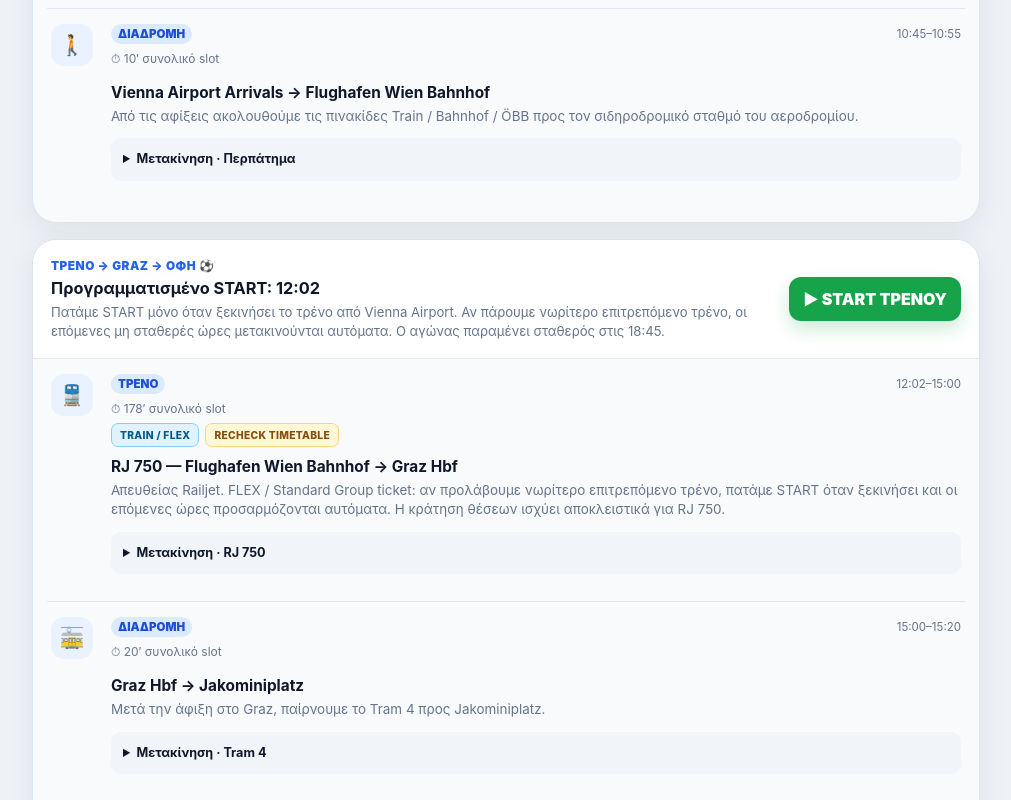
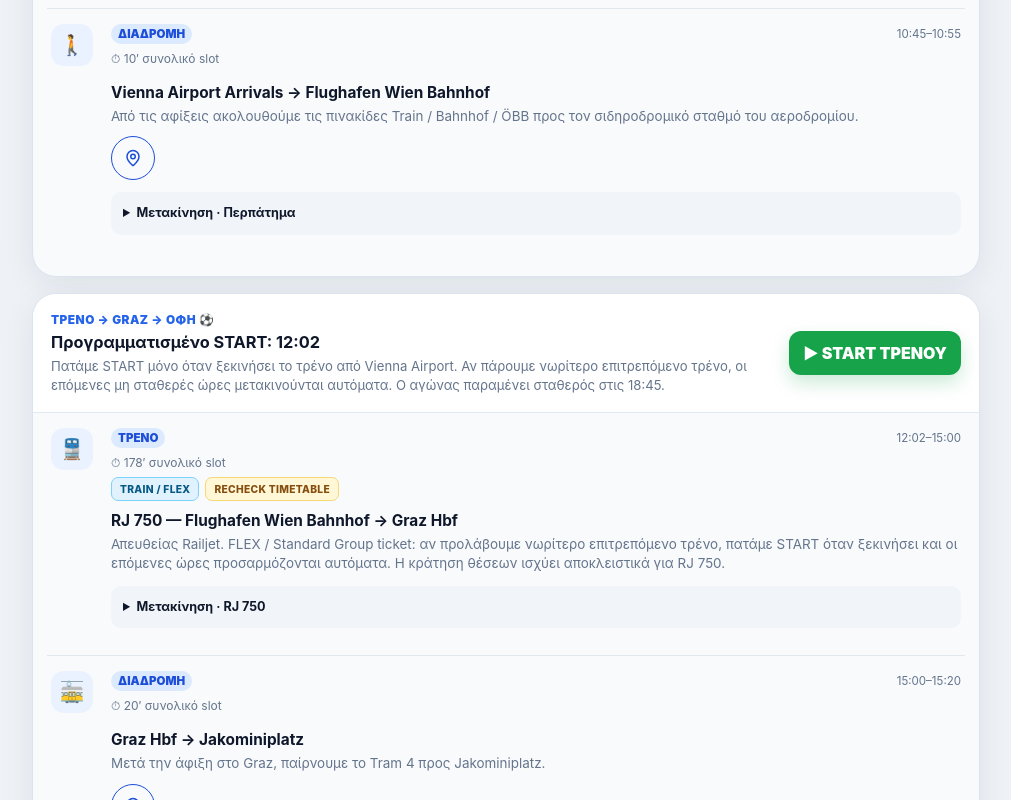
Before and after one commit to Giortamis/Graz-trip, a React (Vite) app: page / in a window 1280 px wide. Shown: the part 1180-1980 px from the top of the page, without its empty margins (134-1145 px from the left). Built offline with nearby package versions, Linux system fonts and the light colour scheme.

Commit message:
Use central map for single-leg routes and leg maps for multi-leg routes

```diff
--- a/src/App.jsx
+++ b/src/App.jsx
@@ -198,7 +198,7 @@ function ActivityDetails({ item, onOpenPhoto }) {
       name: item.title,
       mapUrl: item.mapUrl || (item.destination ? mapUrl(item.destination, item.mode, item.origin) : undefined),
       website: item.website, phone: item.phone, email: item.email,
-    }} hideMap={hideMapForItem || (isRoute && item.legs?.length > 0)} />}
+    }} hideMap={hideMapForItem || (isRoute && item.legs?.length > 1)} />}
 
     {!!item.legs?.length && <details className="transport-details">
       <summary>Μετακίνηση · {item.legs.map(l => l.line).join(' → ')}</summary>
@@ -207,7 +207,7 @@ function ActivityDetails({ item, onOpenPhoto }) {
         <strong>{leg.line}{leg.direction ? ' · προς ' + leg.direction : ''}</strong>
         <span>Από: {leg.from}</span><span>Έως: {leg.to}</span>
         <small>{leg.estimate}</small>
-        {isRoute && !item.disableNavigation && !item.hideMaps && ['walking','transit','driving'].includes(leg.mode) &&
+        {isRoute && item.legs?.length > 1 && !item.disableNavigation && !item.hideMaps && ['walking','transit','driving'].includes(leg.mode) &&
           <PlaceActions place={{name: leg.from + ' → ' + leg.to, mapUrl: mapUrl(leg.to, leg.mode, leg.from)}} />}
       </li>)}</ol>
     </details>}
```
